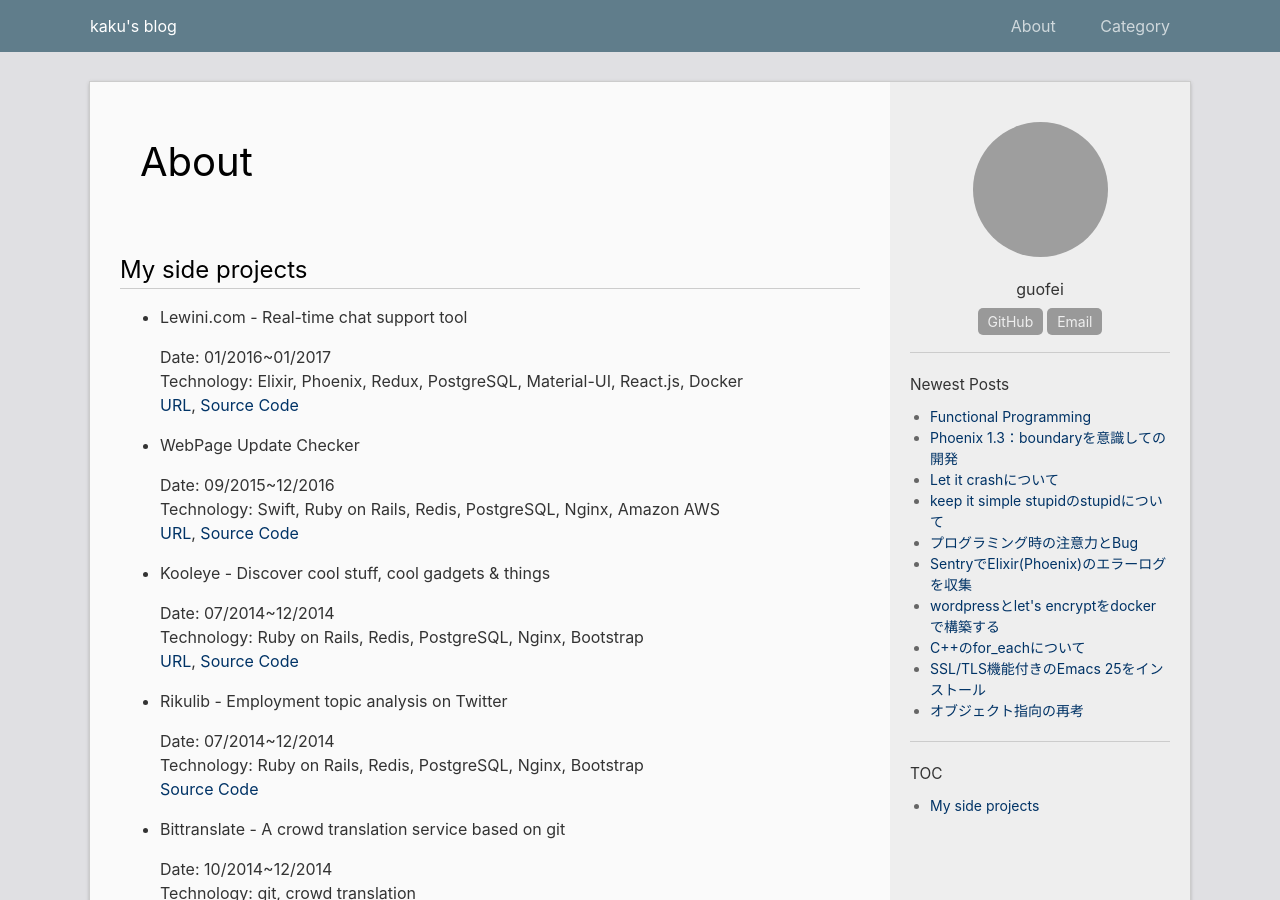
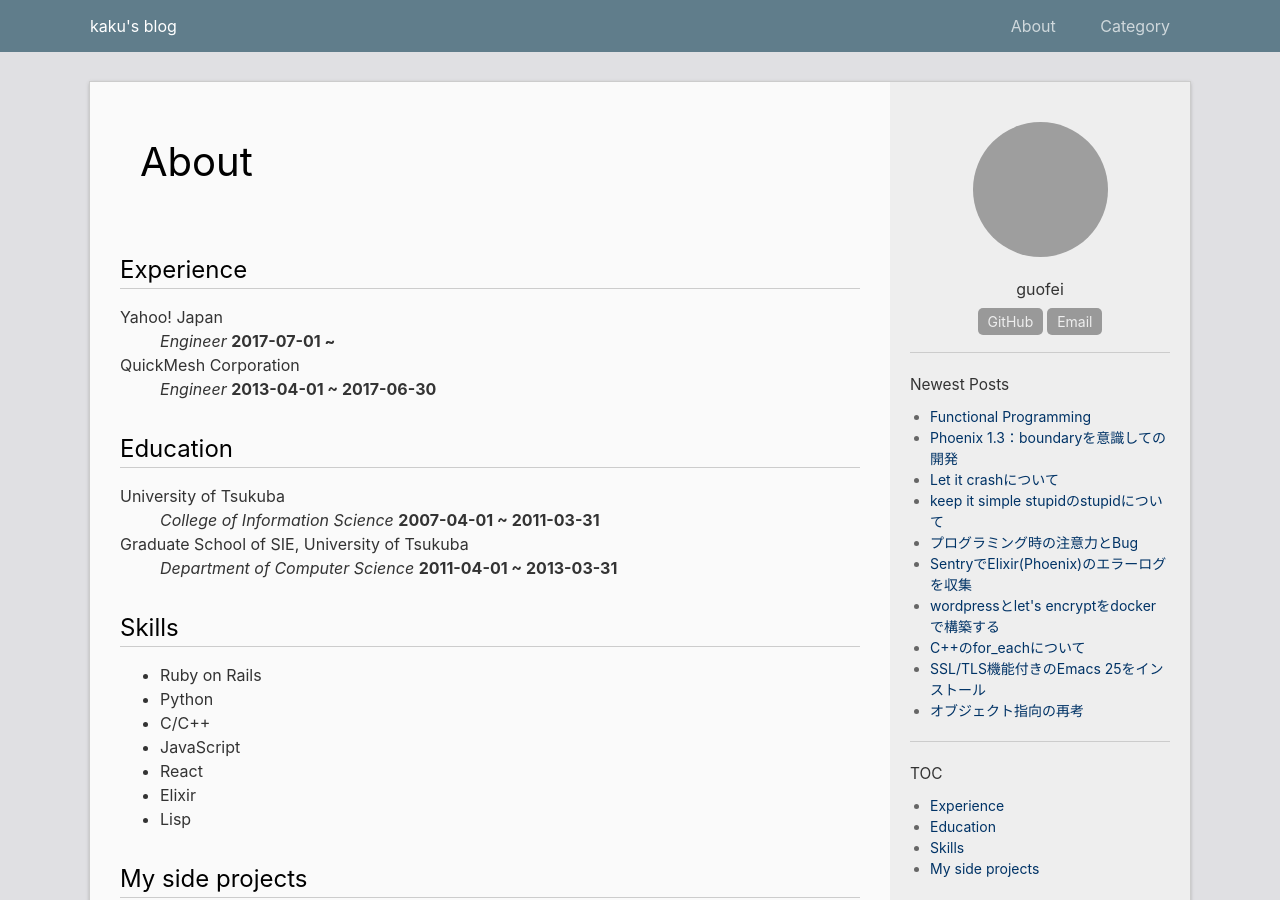
Before and after one commit to guofei/ja, a Jekyll site: the page built from about.md, in a window 1280 px wide and 900 px high. Built offline with Jekyll 4.4.1, drawn with Linux system fonts in a browser that asks for light colours; comment, search, counter and statistics services are not loaded; grey boxes are pictures that could not be loaded.

Commit message:
Update about

```diff
--- a/about.md
+++ b/about.md
@@ -4,6 +4,34 @@ title: About
 permalink: /about/
 public: true
 ---
+
+## Experience
+Yahoo! Japan
+: *Engineer*
+  __2017-07-01 ~__
+
+QuickMesh Corporation
+: *Engineer*
+  __2013-04-01 ~ 2017-06-30__
+
+
+## Education
+University of Tsukuba
+: *College of Information Science*
+__2007-04-01 ~ 2011-03-31__
+
+Graduate School of SIE, University of Tsukuba
+: *Department of Computer Science*
+__2011-04-01 ~ 2013-03-31__
+
+## Skills
+- Ruby on Rails
+- Python
+- C/C++
+- JavaScript
+- React
+- Elixir
+- Lisp
 
 ## My side projects
 
```
